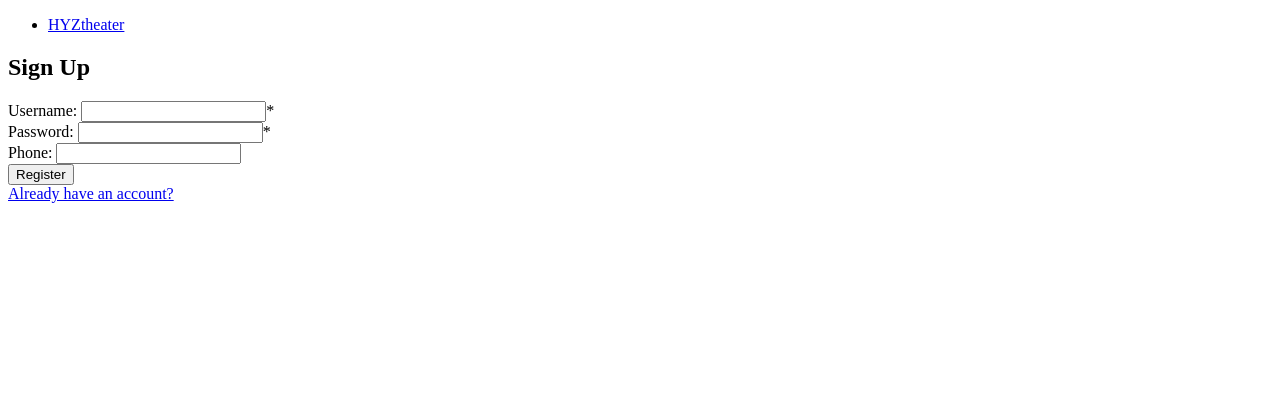
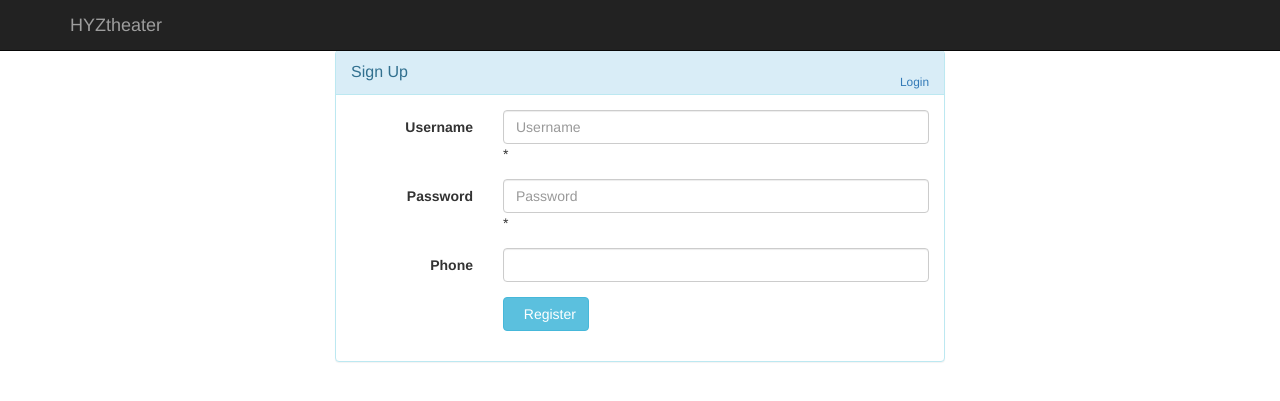
Before and after one commit to tr1503/theaterSystem, a PHP site: page /signUp.php in a window 1280 px wide. Shown: the top 401 px of the page. Run offline with PHP 8.4, Linux system fonts and the light colour scheme.

Commit message:
Change Signup Page

```diff
--- a/user_signUp_Login/signUp.php
+++ b/user_signUp_Login/signUp.php
@@ -6,30 +6,63 @@ general terminal - sign up
     <head>
         <meta charset="UTF-8">
         <title>HYZtheater</title>
+        <link href="//netdna.bootstrapcdn.com/bootstrap/3.3.5/css/bootstrap.min.css" rel="stylesheet" id="bootstrap-css">
     </head>
     <body>
-        <nav>
-            <div class="homepageLink">
-                <ul>
-                    <li><a href="home.php">HYZtheater</a></li>
-                </ul>
+        <nav class="navbar navbar-inverse navbar-fixed-top">
+            <div class="container">
+                <div class="navbar-header">
+                    <button type="button" class="navbar-toggle collapsed" data-toggle="collapse" data-target="#bs-nav-demo" aria-expanded="false">
+                        <span class="sr-only">Toggle navigation</span>
+                        <span class="icon-bar"></span>
+                        <span class="icon-bar"></span>
+                        <span class="icon-bar"></span>
+                    </button>
+                    <a href="home.php" class="navbar-brand">HYZtheater</a>
+                </div>
             </div>
         </nav>
-        <div class="userSignUp">
-            <h2>Sign Up</h2>
-            <form method="post" action="signUpProcess.php">
-                <div>
-                    Username: <input type="text" name="username" maxlength="15">*
+        <div id="signupbox" style="margin-top:50px" class="mainbox col-md-6 col-md-offset-3 col-sm-8 col-sm-offset-2">
+            <div class="panel panel-info">
+                <div class="panel-heading">
+                    <div class="panel-title">Sign Up</div>
+                        <div style="float:right; font-size: 85%; position: relative; top:-10px"><a id="signinlink" href="login.php" onclick="$('#signupbox').hide(); $('#loginbox').show()">Login</a></div>
+                    </div>
+                    <div class="panel-body" >
+                        <form id="signupform" class="form-horizontal" role="form">
+                            <div id="signupalert" style="display:none" class="alert alert-danger">
+                                <p>Error:</p>
+                                    <span></span>
+                            </div>
+                            <div class="form-group">
+                                <label for="username" class="col-md-3 control-label">Username</label>
+                                <div class="col-md-9">
+                                    <input type="text" class="form-control" name="username" placeholder="Username">*
+                                </div>
+                            </div>
+                            <div class="form-group">
+                                <label for="password" class="col-md-3 control-label">Password</label>
+                                <div class="col-md-9">
+                                    <input type="password" class="form-control" name="password" placeholder="Password">*
+                                </div>
+                            </div>
+                            <div class="form-group">
+                                <label for="phone" class="col-md-3 control-label">Phone</label>
+                                <div class="col-md-9">
+                                    <input type="text" class="form-control" name="phone" placeholder="">
+                                </div>
+                            </div>
+                            <div class="form-group">
+                                <div class="col-md-offset-3 col-md-9">
+                                    <button id="btn-signup" type="button" class="btn btn-info"><i class="icon-hand-right"></i> &nbsp Register</button>
+                                </div>
+                            </div>
+                        </form>
+                    </div>
                 </div>
-                <div>
-                    Password: <input type="text" name="password" maxlength="10">*
-                </div>
-                <div>
-                    Phone: <input type="text" name="phone" maxlength="10">
-                </div>
-                <input type="submit" value="Register">
-            </form>
-            <a href="login.php">Already have an account?</a>
+         </div>
         </div>
+        <script src="https://code.jquery.com/jquery-3.3.1.js"></script>
+        <script src="https://maxcdn.bootstrapcdn.com/bootstrap/3.3.5/js/bootstrap.min.js"></script>
     </body>
 </html>
```
